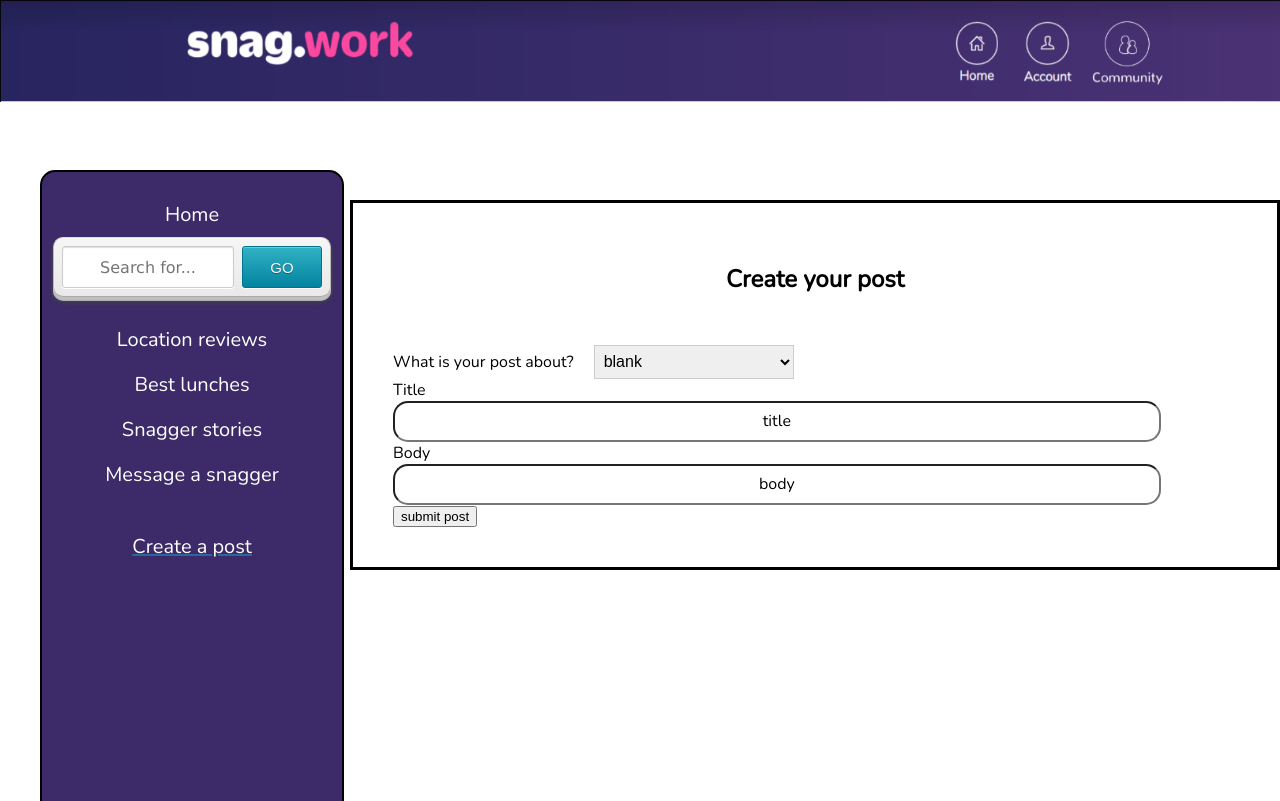
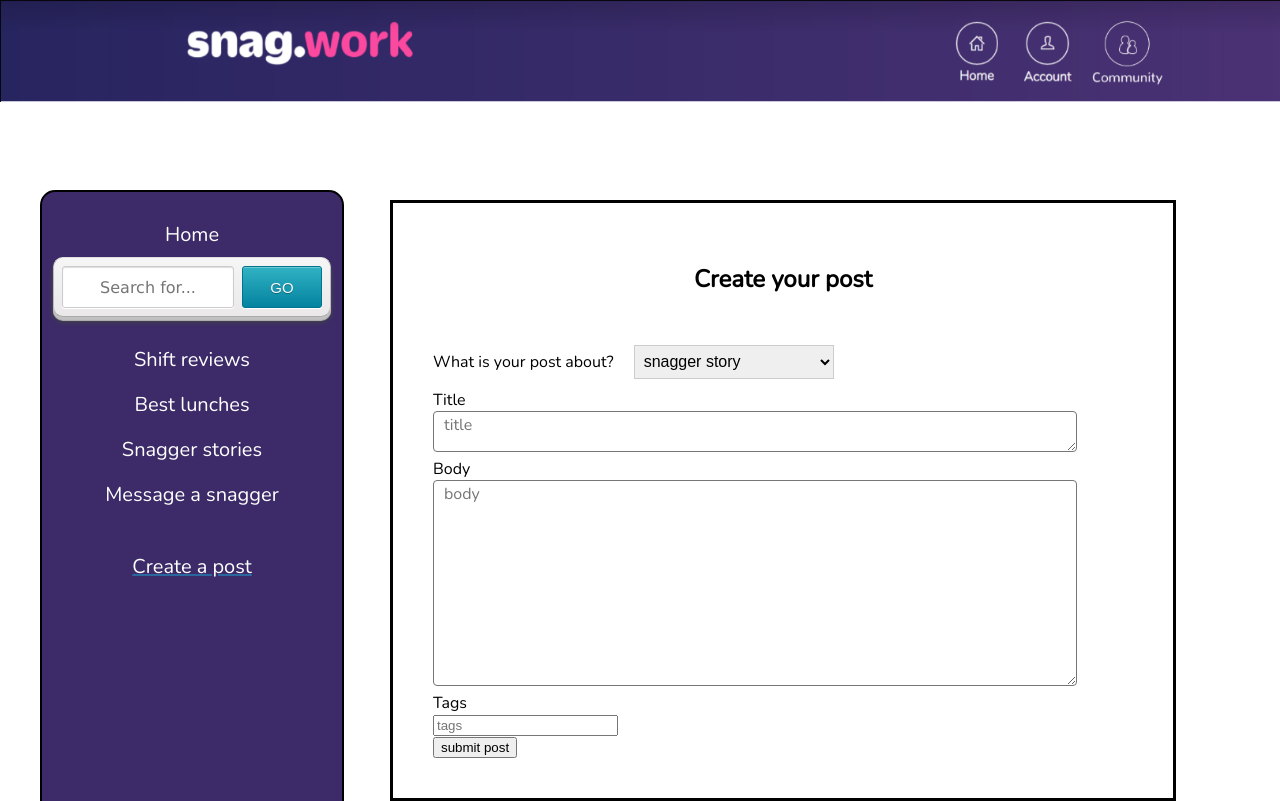
Before and after one commit to samsonjj/community-board, a React (Create React App) app: page /create in a window 1280 px wide. Built offline with nearby package versions, Linux system fonts and the light colour scheme.

Commit message:
the search stuff is broken, clicking a button doesn't always change list

```diff
--- a/package.json
+++ b/package.json
@@ -3,6 +3,7 @@
   "version": "0.1.0",
   "private": true,
   "dependencies": {
+    "autosize": "^4.0.2",
     "fs": "0.0.1-security",
     "jsonfile": "^4.0.0",
     "react": "^16.4.1",
--- a/src/components/feed/liveFeed.js
+++ b/src/components/feed/liveFeed.js
@@ -16,6 +16,8 @@ class LiveFeed extends Component {
 
     componentDidMount() {
         var posts = PostsProvider.getPosts();
+        console.log('search query ' + this.props.search);
+
         this.setState((prevState) => (
             {
                 postsArray: posts.filter(p => !this.props.search || (p.tags && p.tags.includes(this.props.search))).map(
--- a/src/components/feed/post.js
+++ b/src/components/feed/post.js
@@ -2,6 +2,7 @@ import React, { Component } from 'react';
 import './post.css';
 import PostsProvider from '../../providers/postsProvider';
 import {Redirect} from 'react-router-dom';
+import ReactDOM from 'react-dom';
 
 class Post extends Component {
     constructor(props) {
@@ -19,7 +20,32 @@ class Post extends Component {
         if(!post.tags) {
             return <div className={"tags"}></div>
         } else {
-            let tags = post.tags.map(t => <span className={"tag"}>{t}</span>)
+            let tags = post.tags.map(t => {
+                let style;
+                switch(t) {
+                    case 'shift review':
+                        style = 'red';
+                        break;
+                    case 'snag lunch':
+                        style = 'yellow';
+                        break;
+                }
+                if(style === undefined) {
+                    style = {};
+                }
+                else {
+                    style = {
+                        background: style
+                    };
+                }
+                return <span className={"tag"} style={style}>{t}</span>
+            })
+            /*for(let i = 0; i < tags.length; i++) {
+                let tag = ReactDOM.findDOMNode(tags[i]);
+                if(tag.innerHTML === 'stuff') {
+                    tag.style.background = 'red';
+                }
+            }*/
             return <div className={"tags"}>{tags}</div>
         }
     }
--- a/src/components/navbar/navbar.css
+++ b/src/components/navbar/navbar.css
@@ -40,7 +40,7 @@ a li .clickable {
     background: #1f0070;
 }
 
-input {
+.Navbar input {
     width: 90%;
     height: 35px;
     border-radius: 15px;
--- a/src/components/navbar/navbar.js
+++ b/src/components/navbar/navbar.js
@@ -33,7 +33,7 @@ class Navbar extends Component {
                         <input type="text" id="search" placeholder="Search for..." required/>
                         <input type="submit" value="go" id="submit"/>
                     </form>
-                    <li className="clickable">Location reviews</li>
+                    <li className="clickable" onClick={()=>this.setRedirect('/?search=shift reviews')}>Shift reviews</li>
                     <li className="clickable">Best lunches</li>
                     <li className="clickable">Snagger stories</li>
                     <li className="clickable">Message a snagger</li>
--- a/src/index.js
+++ b/src/index.js
@@ -9,7 +9,7 @@ if(localStorage.getItem('posts') === '' || localStorage.getItem('posts') === und
     localStorage.setItem('posts', JSON.stringify(posts));
 }
 
-if(localStorage.getItem('version') !== '') {
+if(localStorage.getItem('version') !== '5') {
     localStorage.setItem('posts', JSON.stringify(posts));
     localStorage.setItem('version', '5');
 }
--- a/src/pages/createPost/createPostPage.css
+++ b/src/pages/createPost/createPostPage.css
@@ -1,6 +1,6 @@
 .CreatePostPage {
     padding-top: 200px;
-    margin-left: 350px;
+    margin-left: 390px;
 }
 
 .create-post-container {
@@ -8,6 +8,7 @@
     border-color: black;
     padding: 40px;
     text-align: left;
+    width: 700px;
 }
 
 .CreatePostPage .create-title {
@@ -22,6 +23,7 @@
 }
 
 .CreatePostPage select {
+    margin-bottom: 10px;
     display: inline;
     width: 200px;
     padding: 5px 35px 5px 5px;
@@ -30,3 +32,23 @@
     height: 34px;
 
 }
+
+.CreatePostPage .input-title {
+    width: 90%;
+    height: 35px;
+    border-radius: 4px;
+    font-size: 16px;
+    font-family: 'Nunito';
+    text-align: left;
+    padding-left: 10px;
+}
+
+.CreatePostPage .input-body {
+    width: 90%;
+    height: 200px;
+    border-radius: 4px;
+    font-size: 16px;
+    font-family: 'Nunito';
+    text-align: left;
+    padding-left: 10px;
+}
--- a/src/pages/createPost/createPostPage.js
+++ b/src/pages/createPost/createPostPage.js
@@ -4,6 +4,7 @@ import './createPostPage.css';
 import PostsProvider from '../../providers/postsProvider';
 import {Redirect} from 'react-router-dom';
 import UserProvider from '../../providers/userProvider';
+import autosize from 'autosize';
 
 class createPostPage extends Component {
 
@@ -12,10 +13,10 @@ class createPostPage extends Component {
 
         this.state = {
             redirect: '',
-            title: "title",
-            body: "body",
+            title: "",
+            body: "",
             tags: [],
-            postType: false,
+            postType: 'snagger story',
             location: 'Burger Bach',
             rating: 3
         }
@@ -29,7 +30,17 @@ class createPostPage extends Component {
     createPost(event) {
         event.preventDefault();
         console.log('umm');
-        if (this.state.postType === 'location review') {
+
+        if(this.state.title === '') {
+            alert('You must have a title');
+            return;
+        }
+        if(this.state.body === '') {
+            alert('You must have a body');
+            return;
+        }
+
+        if (this.state.postType === 'shift review') {
             PostsProvider.addPost({
                 id: this.uniqueId++,
                 username: UserProvider.getUser.username,
@@ -39,7 +50,7 @@ class createPostPage extends Component {
                 likes: 0,
                 comments: [],
                 date: new Date(),
-                tags: this.state.tags.concat('review')
+                tags: this.state.tags.concat('shift review')
             });
         }
         else {
@@ -65,6 +76,14 @@ class createPostPage extends Component {
         const value = target.value;
         const name = target.name;
 
+
+        if(name === 'tags') {
+            this.setState({
+                tags: value.split(',').map(tag=> tag.trim())
+            })
+            return;
+        }
+
         this.setState({
             [name]: value
         });
@@ -79,16 +98,16 @@ class createPostPage extends Component {
     renderReviewPost() {
         let review;
 
-        if(this.state.postType === 'review') {
+        if(this.state.postType === 'shift review') {
             review =
                 <div>
-                    <label>Location</label>
+                    <label className={'select-description'}>Location</label>
                 <select className="input-location" value={this.state.location} onChange={this.handleInputChange} name="location">
                     <option>Buger Bach</option>
                     <option>Five Guys</option>
                     <option>That Kitchen</option>
                 </select><br/>
-                    <label>Rating</label>
+                    <label className={'select-description'}>Rating</label>
                     <select name="rating" value={this.state.rating} onChange={this.handleInputChange}>
                         <option>1</option>
                         <option>2</option>
@@ -127,18 +146,25 @@ class createPostPage extends Component {
                     <h2 className={'create-title'}>Create your post</h2>
                     <p className={'select-description'}>What is your post about?</p>
                     <select name="postType" onChange={this.handleInputChange}>
-                        <option value="blank">blank</option>
-                        <option value="review">location review</option>
+                        <option value="snagger story">snagger story</option>
+
+                        <option value="shift review">shift review</option>
+                        <option value="snag lunch">snag lunch</option>
+                        <option value="other">blank</option>
+
                     </select>
                     {this.renderReviewPost()}
                     <form onSubmit={this.createPost}>
                         <label>Title</label><br/>
-                        <input className="input-title" type="text" value={this.state.title} name="title" onChange={this.handleInputChange}/><br/>
+                        <textarea className="input-title" type="text" placeholder="title" value={this.state.title} name="title" onChange={this.handleInputChange}/><br/>
                         <label>Body</label><br/>
-                        <input className="input-body" type="text" value={this.state.body} name="body" onChange={this.handleInputChange}/><br/>
+                        <textarea className="input-body" type="text" placeholder="body" value={this.state.body} name="body" onChange={this.handleInputChange}/><br/>
+                        <label>Tags</label><br/>
+                        <input className="input-tags" type="text" placeholder="tags" name="tags" onChange={this.handleInputChange}/><br/>
                         <button type="submit">submit post</button>
                     </form>
                 </div>
+
             </div>
         )
     }
--- a/src/pages/home/homePage.css
+++ b/src/pages/home/homePage.css
@@ -6,11 +6,11 @@
 
 .Navbar {
     position: fixed;
-    top: 170px;
+    top: 190px;
     left: 40px;
 }
 
 .LiveFeed {
     margin-left: 360px;
-    margin-top: 140px;
+    margin-top: 160px;
 }
```
Also changed, not shown: 1 other file (tests, documents, lock files or other folders). Lines whose indentation alone changed are shown as unchanged.
